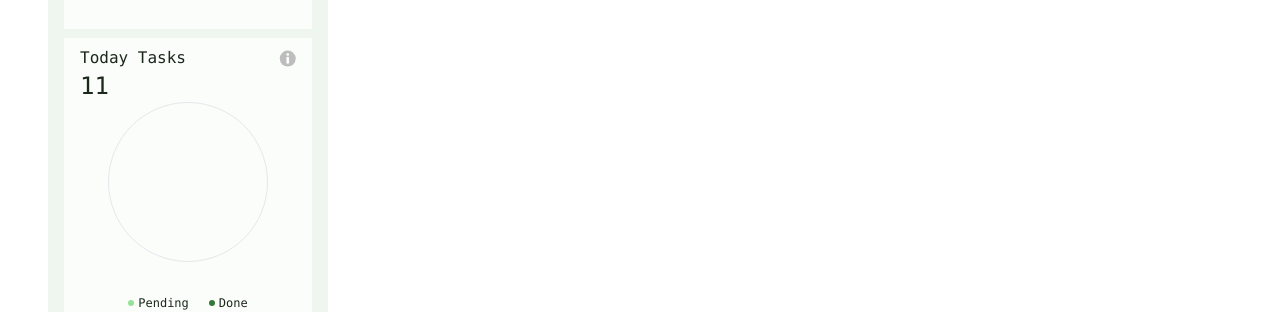
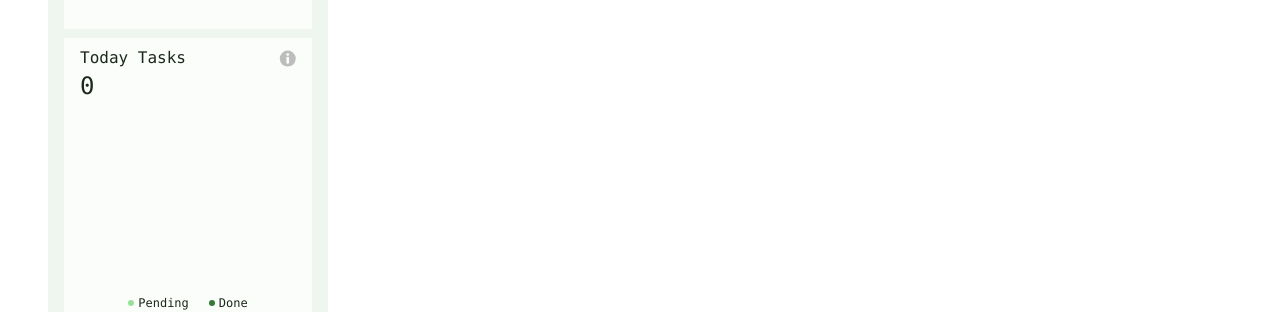
Before and after one commit to Ayush031/Do-It, a React (Vite) app: page /today-tasks in a window 1280 px wide. Shown: the part 529-841 px from the top of the page. Built offline with nearby package versions, Linux system fonts and the light colour scheme.

Commit message:
added doughnut chart for tasks count with dynamic count support by getting todos from redux state

```diff
--- a/package.json
+++ b/package.json
@@ -1,5 +1,5 @@
 {
-  "name": "todo-project",
+  "name": "doit",
   "private": true,
   "version": "0.0.0",
   "type": "module",
@@ -11,7 +11,10 @@
   },
   "dependencies": {
     "@reduxjs/toolkit": "^2.2.6",
+    "chart.js": "^4.4.3",
+    "class-variance-authority": "^0.7.0",
     "react": "^18.3.1",
+    "react-chartjs-2": "^5.2.0",
     "react-dom": "^18.3.1",
     "react-redux": "^9.1.2",
     "react-router-dom": "^6.25.1"
--- /dev/null
+++ b/src/components/DoughnutChart.jsx
@@ -0,0 +1,35 @@
+import React from "react";
+import { Doughnut } from "react-chartjs-2";
+import { Chart as ChartJS, ArcElement, Tooltip, Legend } from "chart.js";
+
+ChartJS.register(ArcElement, Tooltip, Legend);
+
+const DoughnutChart = (props) => {
+  const data = {
+    datasets: [
+      {
+        data: [props?.completed?.count, props?.pending?.count],
+        backgroundColor: [props?.completed?.color, props?.pending?.color],
+        borderColor: [props?.completed?.color, props?.pending?.color],
+        borderWidth:0,
+      },
+    ],
+  };
+
+  const options = {
+    responsive: true,
+    // plugins: {
+    //   legend: {
+    //     position: "top",
+    //   },
+    // },
+  };
+
+  return (
+    <div className="w-40 h-40">
+      <Doughnut data={data} options={options} />
+    </div>
+  );
+};
+
+export default DoughnutChart;
--- a/src/components/Sidebar.jsx
+++ b/src/components/Sidebar.jsx
@@ -1,11 +1,15 @@
-import React, { useState } from "react";
+import React, { useEffect, useState } from "react";
 import { useSelector } from "react-redux";
 import { NavLink } from "react-router-dom";
 import { icons, sideBarRouteItems } from "../data";
-
+import DoughnutChart from "./DoughnutChart";
 const Frame = () => {
   const theme = useSelector((state) => state.theme);
   const [infoHover, setInfoHover] = useState(false);
+  const todos = useSelector((state) => state.todos);
+
+  const completedCount = todos.filter((todo) => todo.checked).length;
+  const pendingCount = todos.filter((todo) => !todo.checked).length ;
 
   return (
     <div className="flex flex-col w-[280px] h-[850px] px-4 items-center justify-start gap-[9px] relative bg-lightSideBarBg dark:bg-darkSideBarBg">
@@ -67,10 +71,17 @@ const Frame = () => {
               )}
             </div>
           </div>
-          <h2 className="text-2xl">11</h2>
+          <h2 className="text-2xl">{todos.length}</h2>
         </div>
         <div className="flex flex-col justify-center items-center gap-y-8">
-          <div className="h-40 w-40 rounded-full border"></div>
+          <DoughnutChart
+            completed={{
+              title: "Pending",
+              color: "#98E19B",
+              count: completedCount,
+            }}
+            pending={{ title: "Done", color: "#357937", count: pendingCount }}
+          />
           <div className="flex gap-5">
             {[
               { title: "Pending", color: "bg-darkSidebarItemActiveText" },
--- a/src/components/index.js
+++ b/src/components/index.js
@@ -5,6 +5,6 @@ import TodoUtility from "./TodoUtility";
 import TodoItem from "./TodoItem";
 import Todos from "./Todos";
 import TodoItemDescription from "./TodoItemDescription";
+import DoughnutChart from "./DoughnutChart";
 
-
-export { Navbar, SideBar, TodoUtility, TodoItem, TodayTodoNav, Todos, TodoItemDescription };
+export { DoughnutChart, Navbar, SideBar, TodoUtility, TodoItem, TodayTodoNav, Todos, TodoItemDescription };
```
Also changed, not shown: 1 other file (tests, documents, lock files or other folders).
